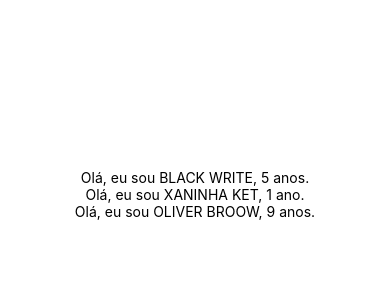
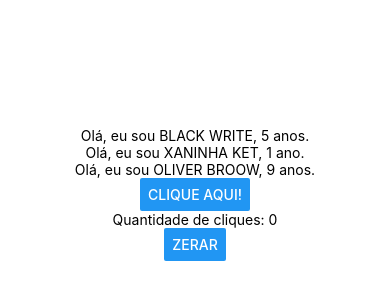
Before and after one commit to Sofia-trindade/Projeto-Movel-ReactNative-, a React Native app: screen / in a window 390 px wide. Shown: the part 228-528 px from the top of the page. Built offline with nearby package versions, Linux system fonts and the light colour scheme.

Commit message:
adiciona dois Button p/ mostrar a quantidade de cliques e zerar

```diff
--- a/App.js
+++ b/App.js
@@ -1,5 +1,6 @@
+import { useState } from 'react';
 import { StatusBar } from 'expo-status-bar';
-import { StyleSheet, Text, View } from 'react-native';
+import { StyleSheet, Text, View, Button} from 'react-native';
 
 const getNomeCompleto = (nome, sobrenome) =>{
   return nome + ' ' + sobrenome ;
@@ -17,11 +18,24 @@ const Cat = ({nome, sobrenome, idade}) => {
 export default IFAL;
 
 function IFAL() {
+
+  const [cliques, setCliques] = useState(0);
+
   return (
     <View style={styles.container}>
-    <Cat nome="Black" sobrenome="write" idade={5}/>
+      <Cat nome="Black" sobrenome="write" idade={5}/>
       <Cat nome="Xaninha" sobrenome="ket" idade={1}/>
       <Cat nome="Oliver" sobrenome="broow" idade={9}/>
+
+      <Button title='Clique Aqui!' onPress={() => {
+        setCliques(cliques + 1);
+      }}/>
+
+      <Text>Quantidade de cliques: {cliques}</Text>
+
+      <Button title='Zerar' onPress={() => {
+        setCliques(0);
+      }}/>
 
       <StatusBar style="auto" />
     </View>
```
